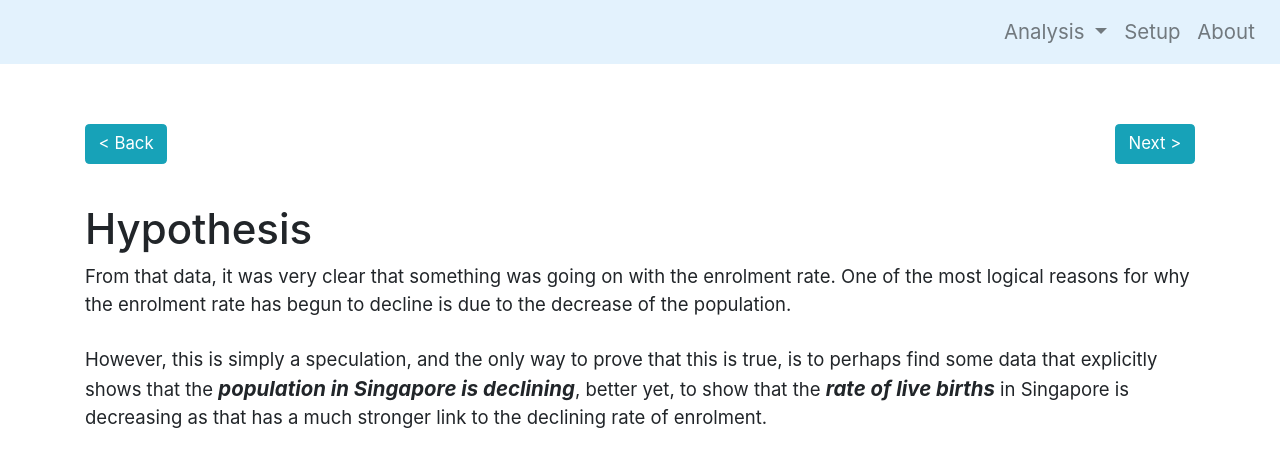
After one commit to woojiahao/pds-analysis, a Flask app: page /hypothesis in a window 1280 px wide. The commit adds this page. Shown: the top 467 px of the page. Run offline with Flask 2, Linux system fonts and the light colour scheme; parts of the project's set-up code (start-up, migrations or seed data) failed here and were passed over; some libraries are stand-ins or nearby versions.

Commit message:
added hypothesis screen

```diff
--- a/app/routes.py
+++ b/app/routes.py
@@ -9,6 +9,14 @@ def home():
 	return render_template('home.html', page='Home')
 
 
+@app.route('/effects')
+def effects():
+	return render_template('effects.html', page='Effects')
+
+@app.route('/hypothesis')
+def hypothesis():
+	return render_template('hypothesis.html', page='Hypothesis')
+
 @app.route('/setup')
 def setup():
 	return render_template('setup.html', page='Set-Up')
@@ -17,10 +25,3 @@ def setup():
 @app.route('/about')
 def about():
 	return render_template('about.html', page='About')
-
-
-@app.route('/effects')
-def effects():
-	return render_template(
-		'effects.html',
-		page='Effects')
--- a/app/templates/base.html
+++ b/app/templates/base.html
@@ -40,7 +40,7 @@
 				<a class="dropdown-item"
 				   href="{{ url_for('effects') }}">Effects of declining population</a>
 				<a class="dropdown-item"
-				   href="#">Link 3</a>
+				   href="{{ url_for('hypothesis') }}">Hypothesis</a>
 			</div>
 		</li>
 		<li class="nav-item">
--- a/app/templates/effects.html
+++ b/app/templates/effects.html
@@ -28,7 +28,7 @@
 			<a href="{{ url_for('home') }}"
 			   class="btn btn-info float-left"
 			   role="button">< Back</a>
-			<a href="{{ url_for('effects') }}"
+			<a href="{{ url_for('hypothesis') }}"
 			   class="btn btn-info float-right"
 			   role="button">Next ></a>
 		</div>
--- /dev/null
+++ b/app/templates/hypothesis.html
@@ -0,0 +1,25 @@
+{% extends 'base.html' %}
+{% block content %}
+	<div class="container">
+		<div class="clearfix nav-buttons">
+			<a href="{{ url_for('effects') }}"
+			   class="btn btn-info float-left"
+			   role="button">< Back</a>
+			<a href="{{ url_for('hypothesis') }}"
+			   class="btn btn-info float-right"
+			   role="button">Next ></a>
+		</div>
+		<h1>Hypothesis</h1>
+		<p>
+			From that data, it was very clear that something was going on with the enrolment rate. One of the
+			most logical reasons for why the enrolment rate has begun to decline is due to the decrease of the
+			population.
+			<br>
+			<br>
+			However, this is simply a speculation, and the only way to prove that this is true, is to perhaps
+			find some data that explicitly shows that the <strong><em>population in Singapore is
+			declining</em></strong>, better yet, to show that the <strong><em>rate of live births</em></strong>
+			in Singapore is decreasing as that has a much stronger link to the declining rate of enrolment.
+		</p>
+	</div>
+{% endblock %}
```
Also changed, not shown: app/static/images/plots/enrolment_both.svg, app/static/images/plots/enrolment_female.svg, app/static/images/plots/enrolment_male.svg.
